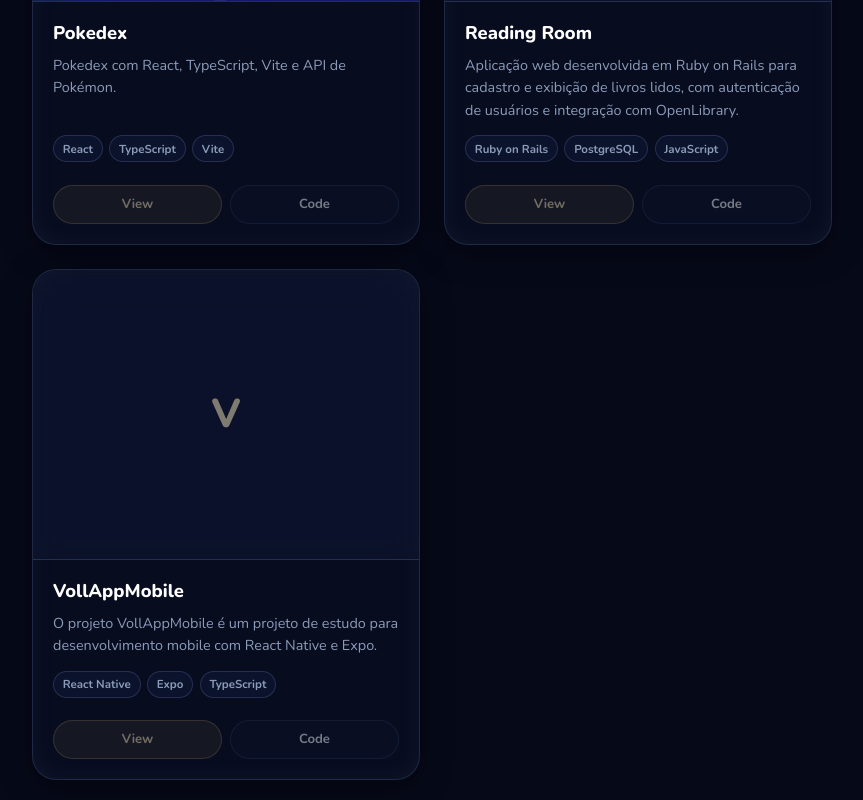
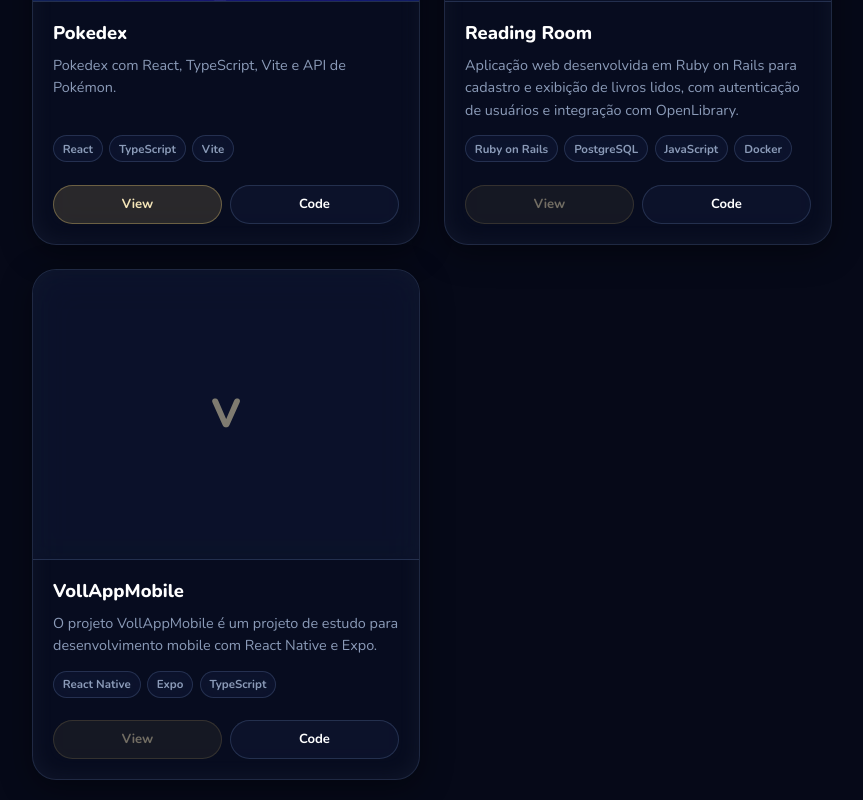
Before and after one commit to marianehds/marianehds, a React (Vite) app: page / in a window 1280 px wide. Shown: the part 1660-2460 px from the top of the page, without its empty margins (318-1181 px from the left). Built offline with nearby package versions, Linux system fonts and the light colour scheme.

Commit message:
feat: Updates project links

```diff
--- a/src/data/profile.ts
+++ b/src/data/profile.ts
@@ -242,6 +242,8 @@ export const projects: Project[] = [
     id: 'pokedex',
     title: 'Pokedex',
     description: 'Pokedex com React, TypeScript, Vite e API de Pokémon.',
+    viewUrl: 'https://marianehds.github.io/MyPokedex/',
+    codeUrl: 'https://github.com/marianehds/MyPokedex',
     image: 'projects/pokedex.png',
     tags: ['React', 'TypeScript', 'Vite'],
   },
@@ -249,12 +251,14 @@ export const projects: Project[] = [
     id: 'reading-room',
     title: 'Reading Room',
     description: 'Aplicação web desenvolvida em Ruby on Rails para cadastro e exibição de livros lidos, com autenticação de usuários e integração com OpenLibrary.',
-    tags: ['Ruby on Rails', 'PostgreSQL', 'JavaScript'],
+    tags: ['Ruby on Rails', 'PostgreSQL', 'JavaScript', 'Docker'],
+    codeUrl: 'https://github.com/marianehds/reading-room',
   },
   {
     id: 'vollappmobile',
     title: 'VollAppMobile',
     description: 'O projeto VollAppMobile é um projeto de estudo para desenvolvimento mobile com React Native e Expo.',
     tags: ['React Native', 'Expo', 'TypeScript'],
+    codeUrl: 'https://github.com/marianehds/VollAppMobile',
   },
 ]
```
